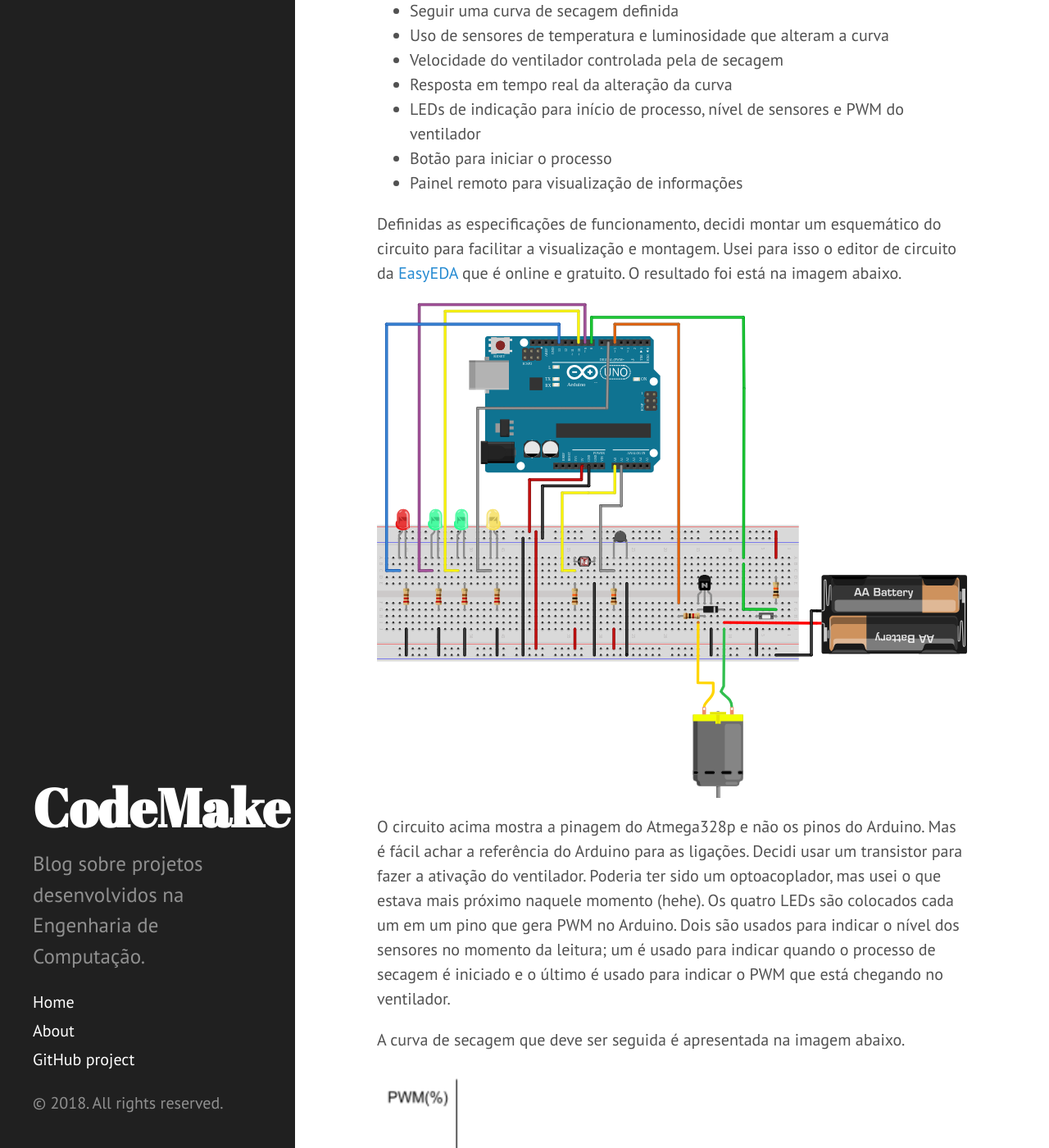
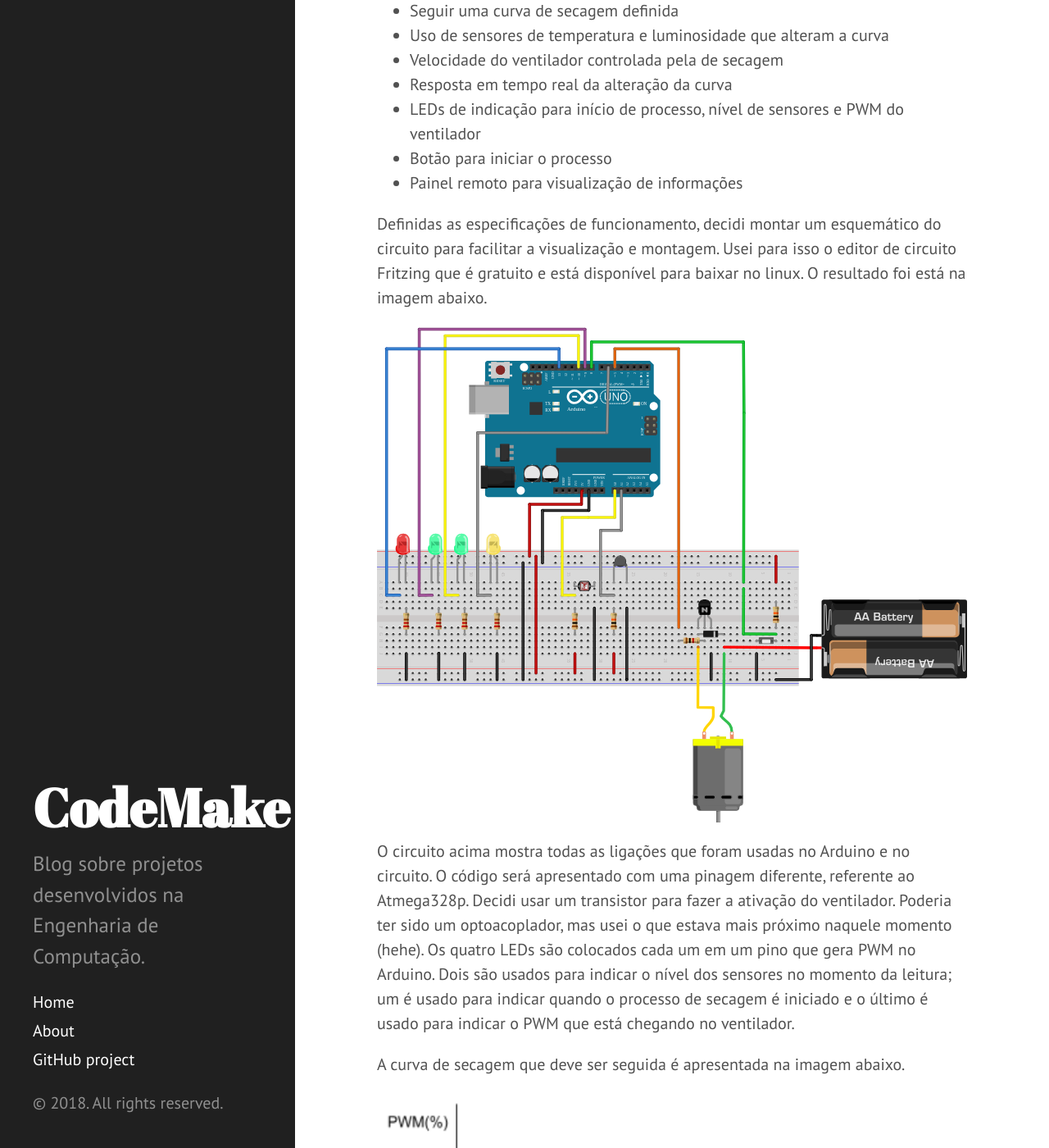
Before and after one commit to matheus-pessoa16/blog, a Jekyll site: the page built from _posts/2018-08-21-secador-graos-p1.md, in a window 1280 px wide and 1400 px high, scrolled down 563 px. Shown: the whole window at 82% size. Built offline with Jekyll 4.4.1, drawn with Linux system fonts in a browser that asks for light colours; Markdown is read by kramdown in place of the engine named in the settings.

Commit message:
mudanças no texto

```diff
--- a/_posts/2018-08-21-secador-graos-p1.md
+++ b/_posts/2018-08-21-secador-graos-p1.md
@@ -30,12 +30,12 @@
 
 
 
-Definidas as especificações de funcionamento, decidi montar um esquemático do circuito para facilitar a visualização e montagem. Usei para isso o editor de circuito da [EasyEDA](www.easyeda.com) que é online e gratuito. O resultado foi está na imagem abaixo.
+Definidas as especificações de funcionamento, decidi montar um esquemático do circuito para facilitar a visualização e montagem. Usei para isso o editor de circuito Fritzing que é gratuito e está disponível para baixar no linux. O resultado foi está na imagem abaixo.
 
 
 ![placeholder](/blog/images/secador-graos/secador-esquematico-fritzing.svg "Esquemático do circuito")
 
-O circuito acima mostra a pinagem do Atmega328p e não os pinos do Arduino. Mas é fácil achar a referência do Arduino para as ligações.
+O circuito acima mostra todas as ligações que foram usadas no Arduino e no circuito. O código será apresentado com uma pinagem diferente, referente ao Atmega328p.
 Decidi usar um transistor para fazer a ativação do ventilador. Poderia ter sido um optoacoplador, mas usei o que estava mais próximo naquele momento (hehe).
 Os quatro LEDs são colocados cada um em um pino que gera PWM no Arduino. Dois são usados para indicar o nível dos sensores no momento da leitura; um é usado para indicar quando o processo de secagem é iniciado e o último é usado para indicar o PWM que está chegando no ventilador.
 
```
